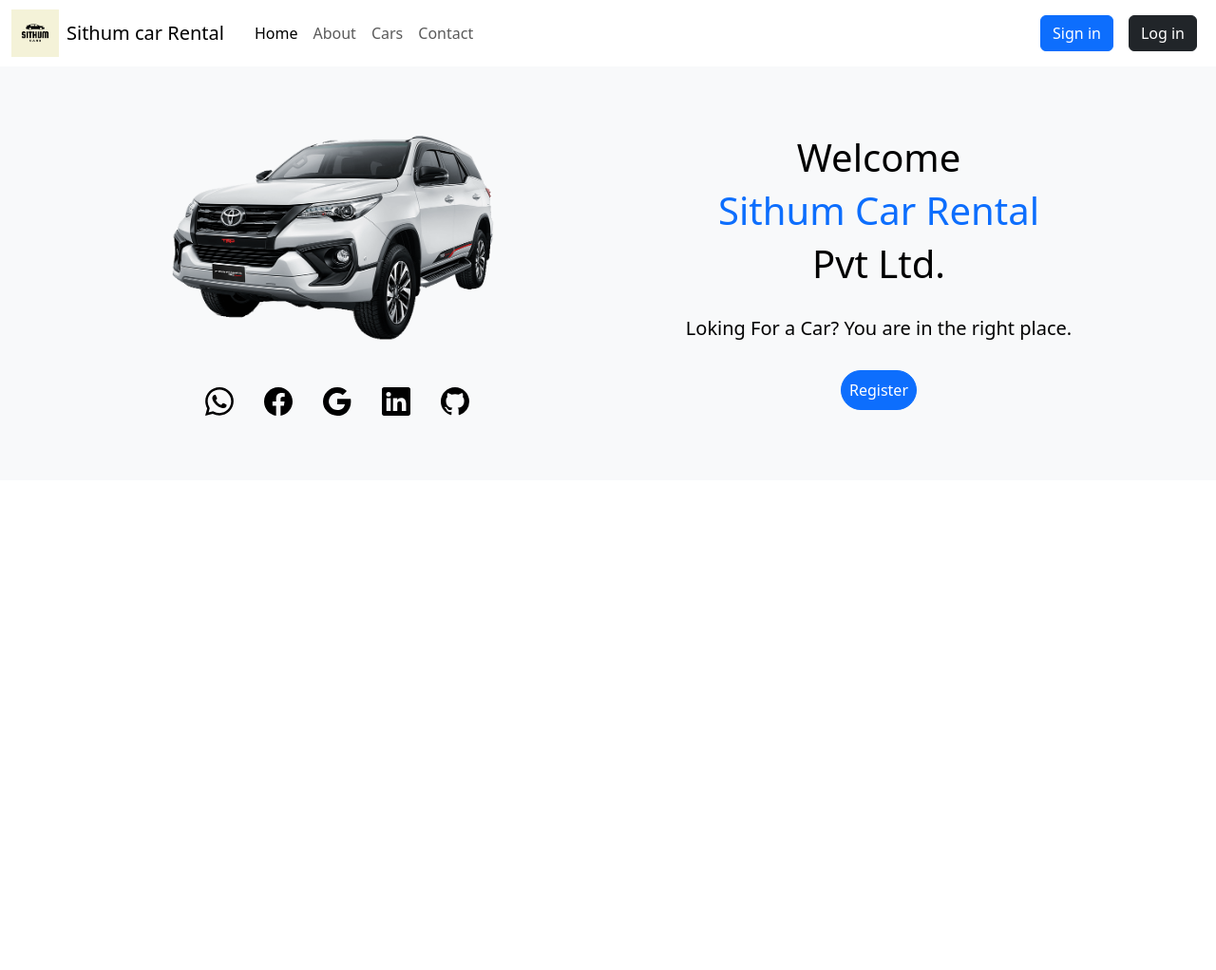
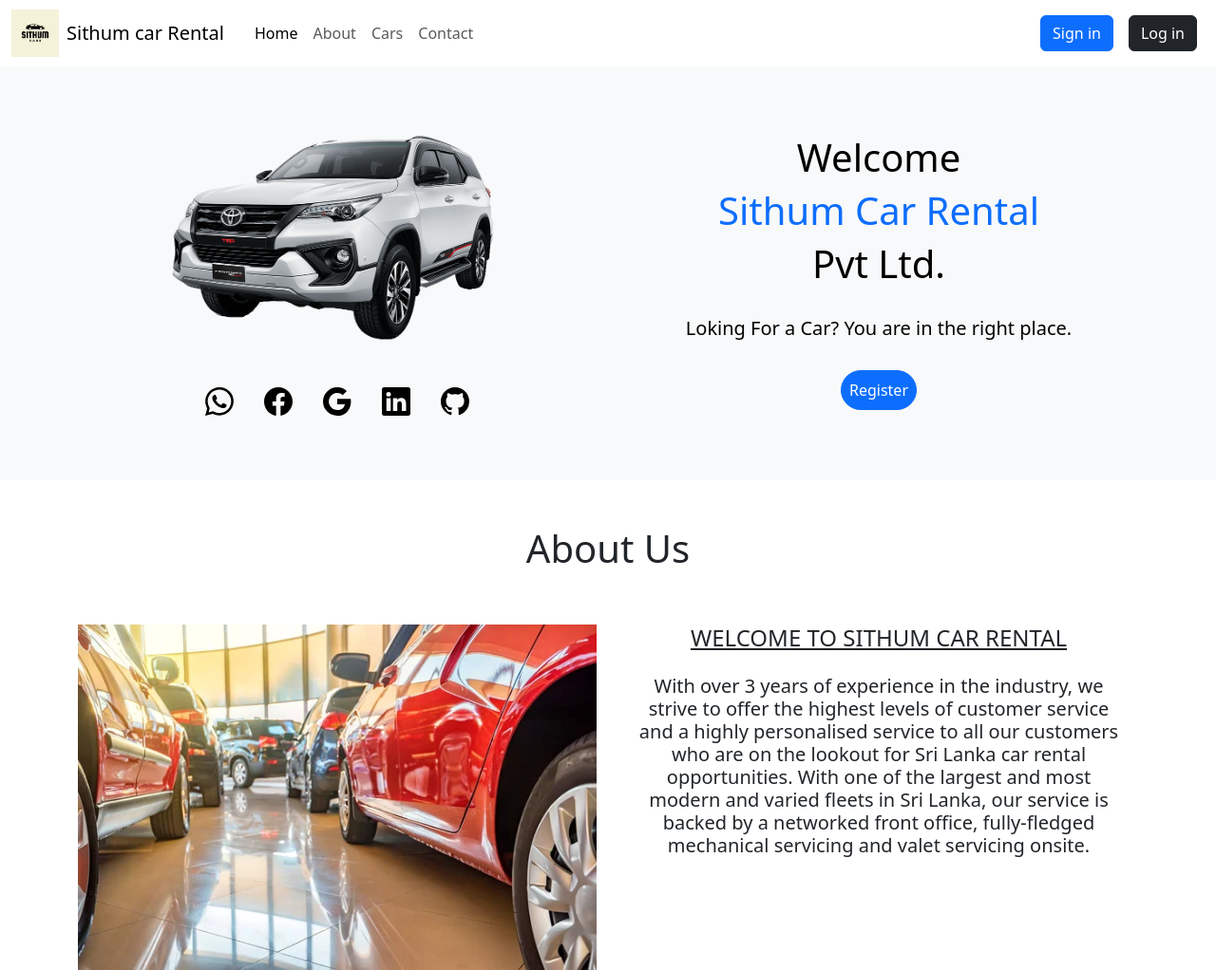
Before and after one commit to SithumGunawardhana/Sithum-Car-rental, a website: page Front-end/index.html in a window 1280 px wide. Shown: the whole page at 95% size. Before the commit the page ends 800 px from the top, so only its background shows below. Drawn offline with Linux system fonts and the light colour scheme.

Commit message:
About added

```diff
--- a/Front-end/index.html
+++ b/Front-end/index.html
@@ -127,7 +127,36 @@
 
 </section>
 
-<section id="Avout"></section>
+<section id="Avout">
+
+
+    <div class="container">
+        <div class="row">
+            <h1 class="text-center p-5">About Us</h1>
+            <div class="col-lg">
+
+               <img src="assests/img/carDp2.jpeg" class="img-fluid img-size" width="600">
+            </div>
+            <div class="col-lg   text-center">
+               <h4><u> WELCOME TO
+                SITHUM CAR RENTAL
+               </u></h4>
+
+                <h5 class="p-3 m-1 "> With over 3 years of experience in the industry,
+                    we strive to offer the highest levels of customer
+                    service and a highly personalised service to all
+                    our customers who are on the lookout for Sri Lanka
+                    car rental opportunities. With one of the largest
+                    and most modern and varied fleets in Sri Lanka,
+                    our service is backed by a networked front office,
+                    fully-fledged mechanical servicing and valet servicing onsite.</h5>
+
+            </div>
+
+        </div>
+    </div>
+
+</section>
 <section id="Cars"></section>
 <section id="Contact"></section>
 
```
Also changed, not shown: Front-end/assests/img/carDp2.jpeg (added).
